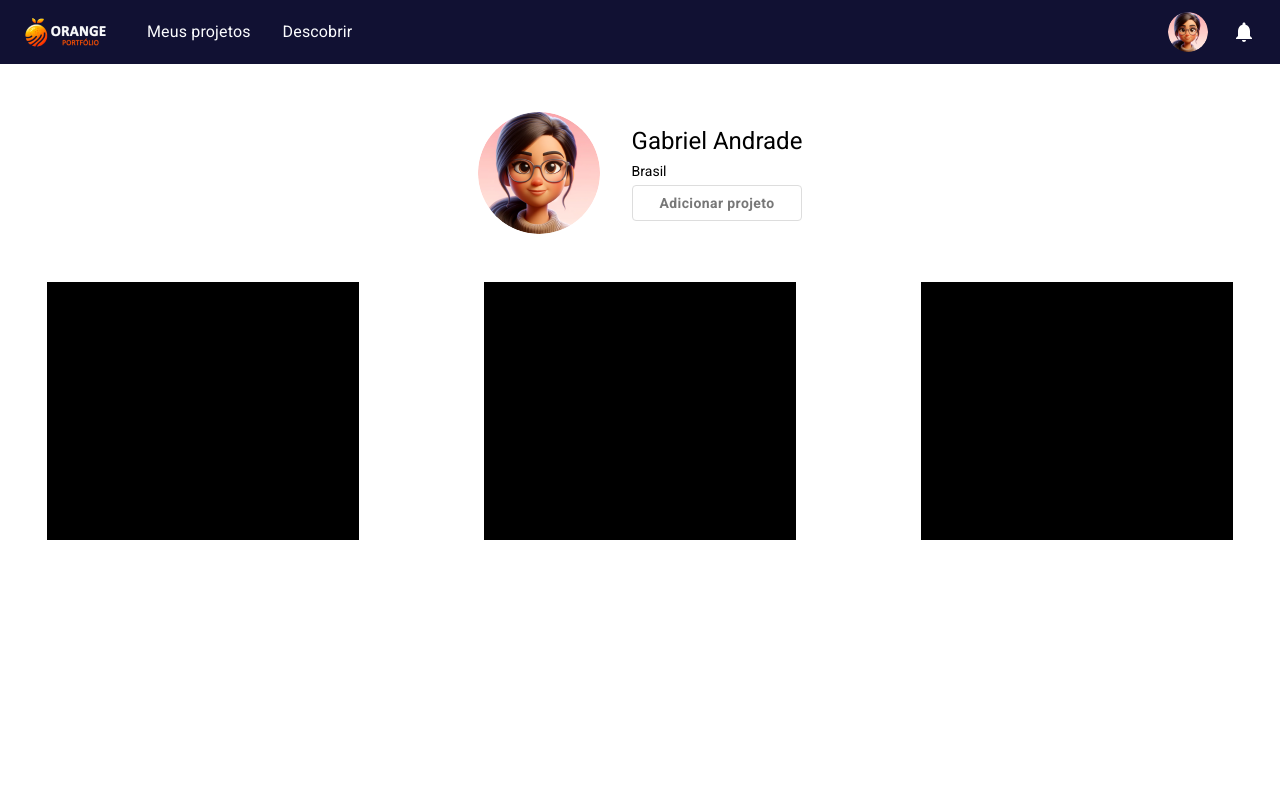
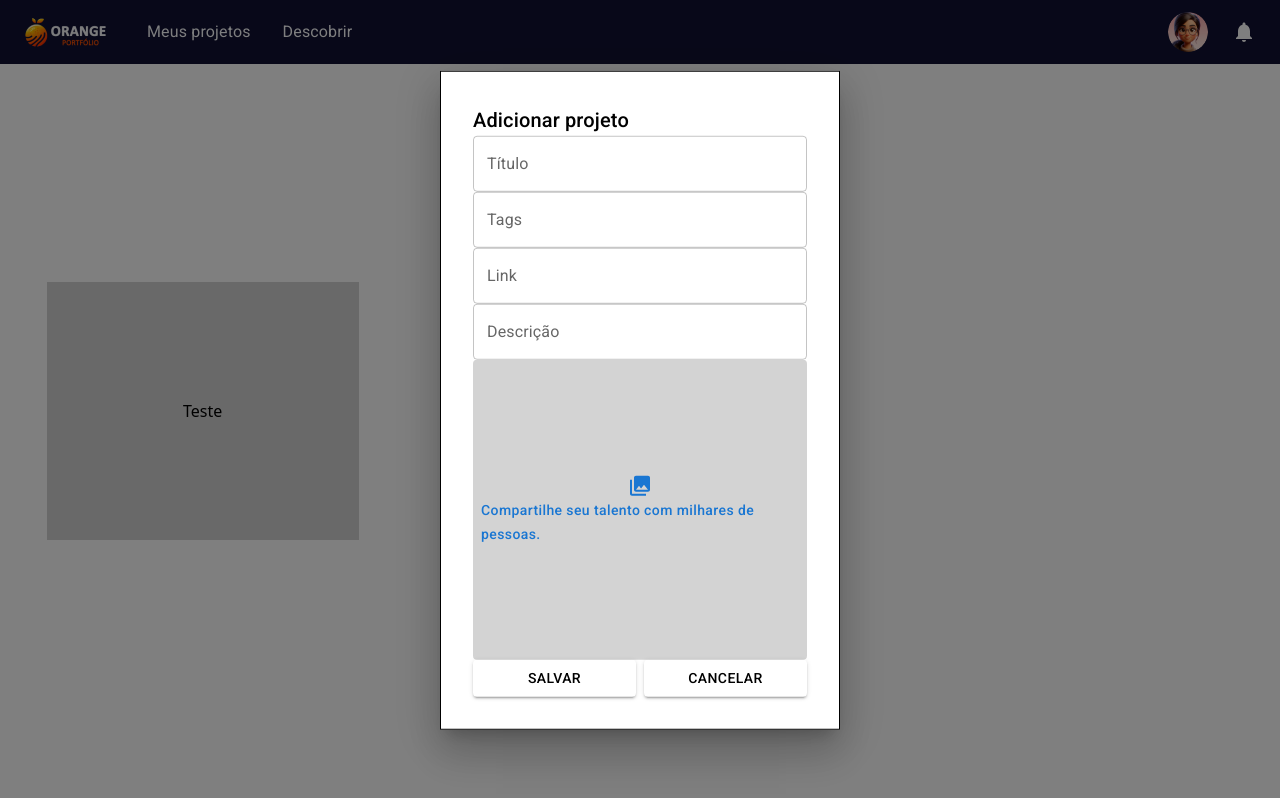
Before and after one commit to gabrieltdrk/hacksanta, a React (Vite) app: page / in a window 1280 px wide. Both pictures are taken after a click on the button "Adicionar projeto". Built offline with nearby package versions, Linux system fonts and the light colour scheme.

Commit message:
portfolio page add button, grid portfolios, fixed header menus

```diff
--- a/src/components/GridPortfolio.jsx
+++ b/src/components/GridPortfolio.jsx
@@ -1,6 +1,27 @@
+import { Container } from '@mui/material';
+
 export function GridPortfolio() {
+    // contar projetos no banco de dados;
+    const projects = 0;
+
     return (
         <main className="grid grid-cols-1 lg:grid-cols-3 items-center justify-center gap-8">
+            {projects === 0 ? (
+                <Container
+                    sx={{
+                        height: '258px',
+                        width: '312px',
+                        bgcolor: 'lightgray',
+                        display: 'flex',
+                        justifyContent: 'center',
+                        alignItems: 'center',
+                        margin: '0 auto' // Centraliza o container horizontalmente
+                    }}
+                >
+                    Teste
+                </Container>
+            ) : (
+                <>
                     <div className="w-[312px] h-[258px] bg-black mx-auto">
                         projeto 1
                     </div>
@@ -10,6 +31,8 @@ export function GridPortfolio() {
                     <div className="w-[312px] h-[258px] bg-black mx-auto">
                         projeto 3
                     </div>
+                </>
+            )}
         </main>
     );
 }
--- a/src/components/Header.jsx
+++ b/src/components/Header.jsx
@@ -5,21 +5,33 @@ import logoHeader from '../assets/logo_header.png';
 import avatarF from '../assets/avatar_f.png';
 
 export function Header() {
-    const [showPaper, setShowPaper] = useState(false);
+    const [showOptions, setShowOptions] = useState({
+        showMenu: false,
+        showProfile: false,
+    });
 
-    const togglePaper = () => {
-        setShowPaper(prevShowPaper => !prevShowPaper);
+    const toggleHeaderMenu = () => {
+        setShowOptions(prevState => ({
+            ...prevState,
+            showMenu: !prevState.showMenu
+        }));
+    };
+    const toggleProfile = () => {
+        setShowOptions(prevState => ({
+            ...prevState,
+            showProfile: !prevState.showProfile
+        }));
     };
 
     return (
         <nav className="w-full flex items-center justify-between px-6 -bg--color-principal-100 h-16">
             <header className="relative flex items-center gap-6">
                 <div className="block md:hidden">
-                    <IconButton onClick={togglePaper}>
+                    <IconButton onClick={toggleHeaderMenu}>
                         <Menu htmlColor="white" />
                     </IconButton>
 
-                    {showPaper && (
+                    {showOptions.showMenu && (
                         <Paper
                             elevation={3}
                             style={{
@@ -56,9 +68,29 @@ export function Header() {
                 </div>
             </header>
             <footer className="flex items-center gap-6">
-                <Avatar alt="Usuário" src={avatarF} />
+                <Avatar
+                    onClick={toggleProfile}
+                    alt="Usuário" src={avatarF}
+                    className="hover:cursor-pointer" />
                 <Notifications htmlColor="white" />
             </footer>
+
+            {showOptions.showProfile && (
+                <Paper
+                    elevation={3}
+                    style={{
+                        position: 'absolute',
+                        top: '64px',
+                        right: 0,
+                        padding: '4px',
+                        zIndex: 10,
+                        width: 'fit-content'
+                    }}
+                >
+                    <MenuItem>Meu perfil</MenuItem>
+                    <MenuItem>Configurações</MenuItem>
+                </Paper>
+            )}
         </nav>
     );
 }
--- a/src/components/Profile.jsx
+++ b/src/components/Profile.jsx
@@ -1,7 +1,25 @@
-import { Avatar, Button } from '@mui/material';
+import { useState } from 'react';
+import { Avatar, Button, Modal, Box, Typography, TextField, Container } from '@mui/material';
+import { Collections } from '@mui/icons-material';
 import avatarF from '../assets/avatar_f.png';
 
 export function Profile() {
+    const [open, setOpen] = useState(false);
+    const handleOpen = () => setOpen(true);
+    const handleClose = () => setOpen(false);
+
+    const style = {
+        position: 'absolute',
+        top: '50%',
+        left: '50%',
+        transform: 'translate(-50%, -50%)',
+        width: 400,
+        bgcolor: 'background.paper',
+        border: '1px solid #000',
+        boxShadow: 24,
+        p: 4,
+    };
+
     return (
         <section className="flex flex-col gap-4 items-center justify-center my-12">
             <div className="flex flex-col md:flex-row gap-4 lg:gap-8 items-center">
@@ -15,6 +33,7 @@ export function Profile() {
 
                     <h2 className="text-sm">Brasil</h2>
                     <Button
+                        onClick={handleOpen}
                         variant="outlined"
                         sx={{
                             fontWeight: 'bold',
@@ -24,6 +43,68 @@ export function Profile() {
                         }}>
                         Adicionar projeto
                     </Button>
+
+                    <Modal
+                        open={open}
+                        onClose={handleClose}
+                        aria-labelledby="modal-modal-title"
+                        aria-describedby="modal-modal-description"
+                    >
+                        <Box sx={style}>
+                            <Typography id="modal-modal-title" variant="h6" component="h2">
+                                Adicionar projeto
+                            </Typography>
+
+                            <TextField
+                                className='w-full'
+                                id="outlined-basic"
+                                label='Título'
+                            />
+                            <TextField
+                                className='w-full'
+                                id="outlined-basic"
+                                label='Tags'
+                            />
+                            <TextField
+                                className='w-full'
+                                id="outlined-basic"
+                                label='Link'
+                            />
+                            <TextField
+                                className='w-full'
+                                id="outlined-basic"
+                                label='Descrição'
+                            />
+
+                            <Button
+                                className="h-[300px] flex flex-col"
+                                sx={{
+                                    bgcolor: 'lightgray',
+                                    textTransform: 'none'
+                                }}
+                                component="div">
+                                <Collections />
+                                <span>Compartilhe seu talento com milhares de pessoas.</span>
+                            </Button>
+
+
+                            <div className="flex gap-2">
+                                <Button
+                                    color='#ABABAB'
+                                    className='w-full'
+                                    variant='contained'
+                                > Salvar
+                                </Button>
+                                <Button
+                                    color='#ABABAB'
+                                    className='w-full'
+                                    variant='contained'
+                                > Cancelar
+                                </Button>
+                            </div>
+                        </Box>
+                    </Modal>
+
                 </div>
             </div>
         </section>
```
Also changed, not shown: src/assets/upload.png (added). Lines whose indentation alone changed are shown as unchanged.
